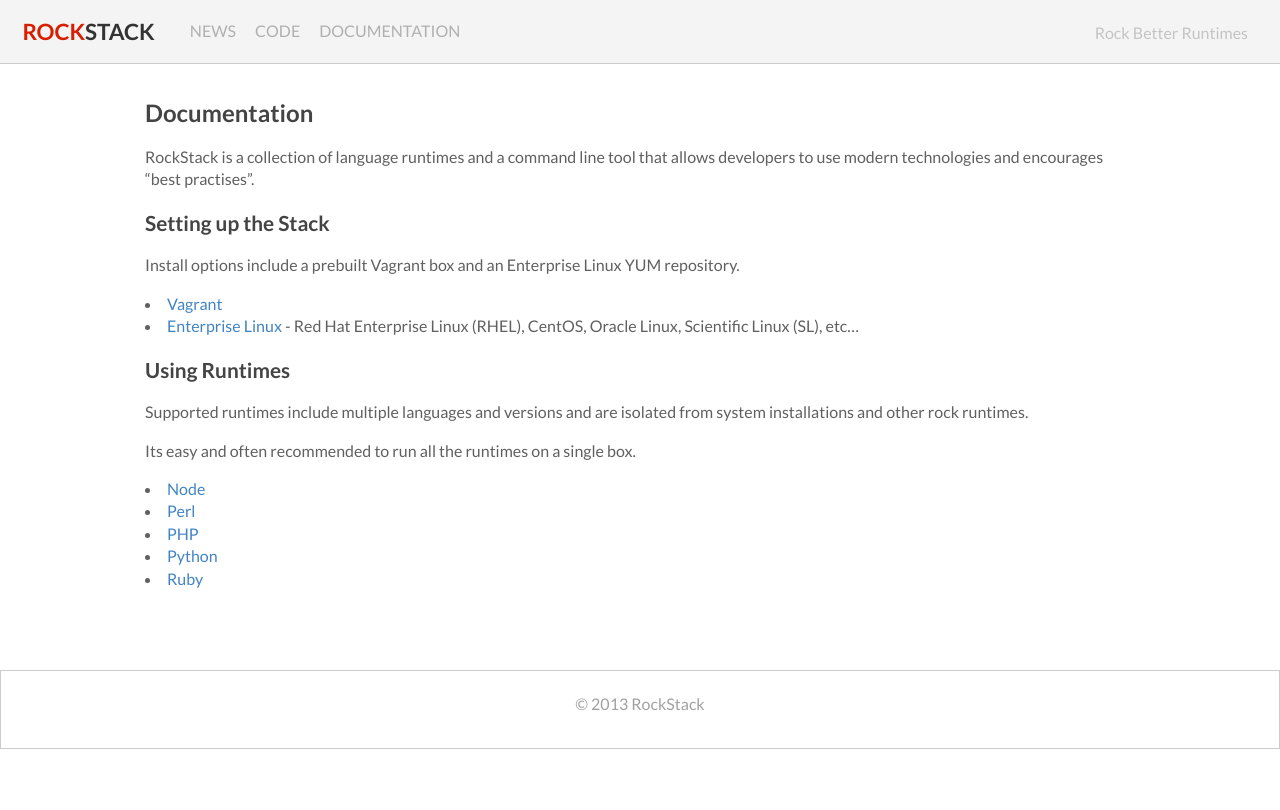
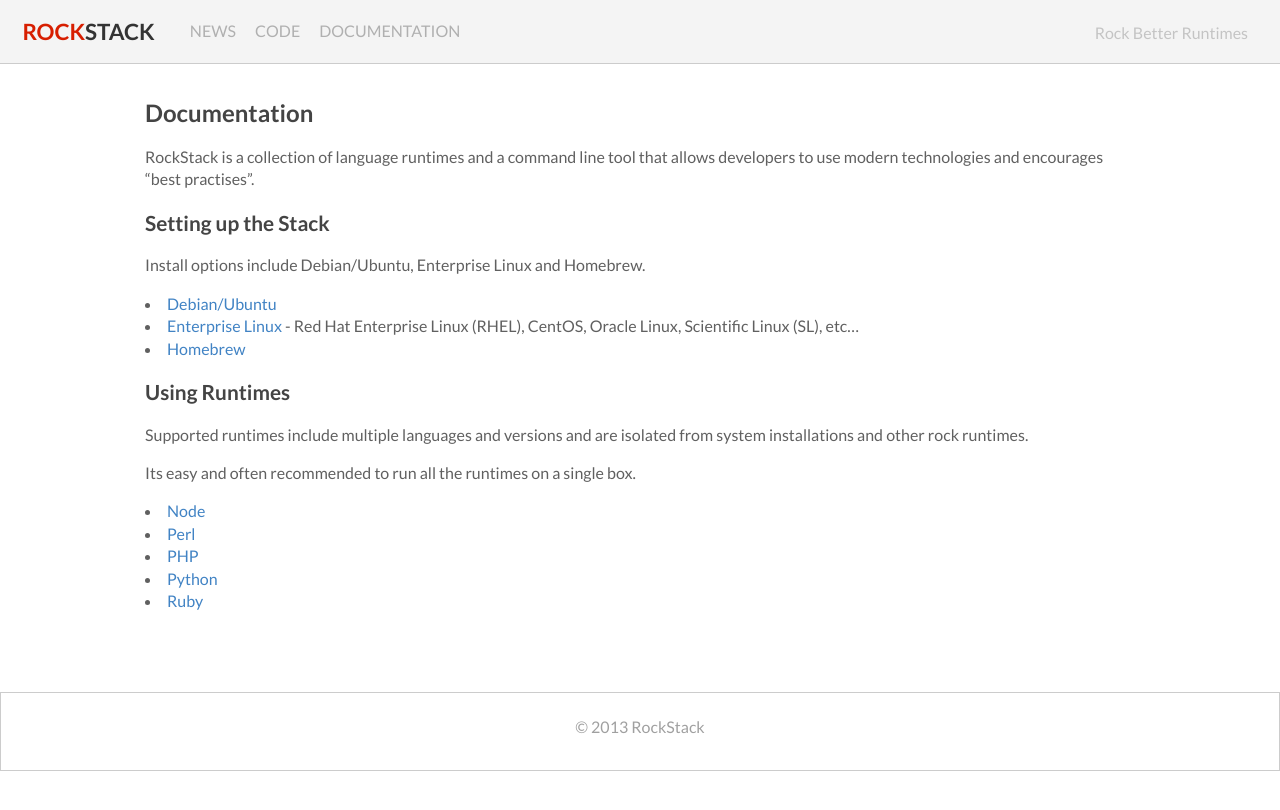
Before and after one commit to silas/rock, a Jekyll site: the page built from docs/index.md, in a window 1280 px wide. Shown: the top 810 px of the page. Built offline with Jekyll 4.4.1, drawn with Linux system fonts in a browser that asks for light colours.

Commit message:
New install options

```diff
--- a/docs/index.md
+++ b/docs/index.md
@@ -11,11 +11,12 @@
 
 ## Setting up the Stack
 
-Install options include a prebuilt Vagrant box and an Enterprise Linux YUM repository.
+Install options include Debian/Ubuntu, Enterprise Linux and Homebrew.
 
- * [Vagrant](/docs/install/vagrant/)
- * [Enterprise Linux](/docs/install/el/) - Red Hat Enterprise Linux (RHEL), CentOS,
+ * [Debian/Ubuntu](/docs/install/deb/)
+ * [Enterprise Linux](/docs/install/rpm/) - Red Hat Enterprise Linux (RHEL), CentOS,
    Oracle Linux, Scientific Linux (SL), etc...
+ * [Homebrew](/docs/install/homebrew/)
 
 ## Using Runtimes
 
--- a/index.html
+++ b/index.html
@@ -30,7 +30,7 @@
     <div class="span5">
       <h2>Getting Started</h2>
 
-      Install Vagrant and start a new project in any one of the supported runtimes.
+      Install the packages and start a new project in any one of the supported runtimes.
 
       <br><br>
 
```
Also changed, not shown: docs/install/deb/index.md (added, +29 -0 lines), docs/install/homebrew/index.md (added, +31 -0 lines), docs/install/rpm/index.md (renamed from docs/install/el/index.md, +1 -1 lines), docs/install/vagrant/index.md (deleted, +0 -28 lines).
